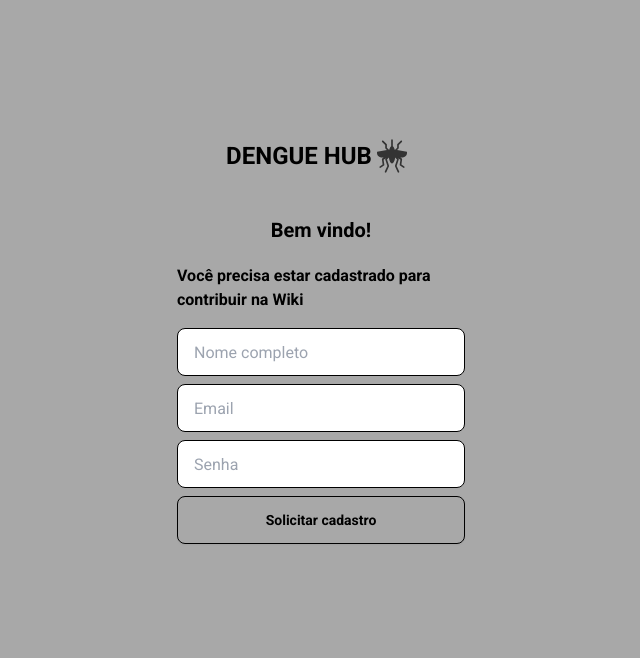
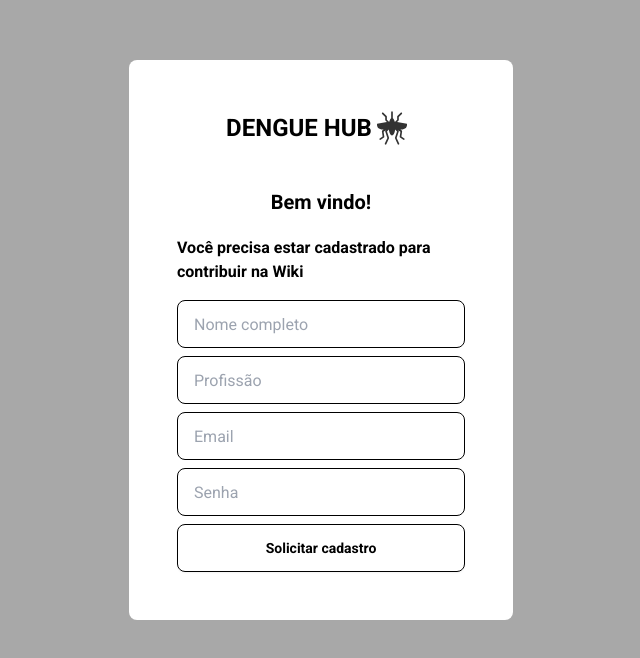
Before and after one commit to FelipeSoriaGolghetto/Dengue-Hub, a Next.js app in the folder FrontEnd/dengue-hub/: page /cadastro in a window 1280 px wide. Shown: the part 124-782 px from the top of the page, without its empty margins (319-959 px from the left). Built offline with nearby package versions, Linux system fonts and the light colour scheme.

Commit message:
Fix RegisterForm

```diff
--- a/FrontEnd/dengue-hub/components/LoginForm.tsx
+++ b/FrontEnd/dengue-hub/components/RegisterForm.tsx
@@ -3,7 +3,7 @@
 import Image from 'next/image';
 import React from 'react';
 
-export default function LoginForm() {
+export default function RegisterForm() {
     return(
     <form className="bg-white p-12 rounded-lg w-96 max-w-full flex justify-center items-center flex-col gap-2">
         <div className="flex items-center mb-1">
@@ -16,6 +16,11 @@ export default function LoginForm() {
       <input
         type="name"
         placeholder="Nome completo"
+        className="input input-primary w-full"
+      />
+      <input
+        type="job"
+        placeholder="Profissão"
         className="input input-primary w-full"
       />
       <input
--- a/FrontEnd/dengue-hub/pages/cadastro.tsx
+++ b/FrontEnd/dengue-hub/pages/cadastro.tsx
@@ -1,7 +1,7 @@
 import Image from 'next/image';
 import React from 'react';
 import '../styles/global.css';
-import LoginForm from '../components/LoginForm';
+import RegisterForm from '../components/RegisterForm';
 import Navbar from '../components/navbar.js';
 import Drawer from '../components/drawer.js';
 
@@ -9,7 +9,7 @@ export default function Home() {
   return(
     <main>
       <div className="h-screen flex justify-center items-center bg-white-300 px-5">
-        <LoginForm />
+        <RegisterForm />
       </div>
     </main>
   );
--- a/FrontEnd/dengue-hub/tailwind.config.js
+++ b/FrontEnd/dengue-hub/tailwind.config.js
@@ -8,12 +8,11 @@ module.exports = {
     './components/**/*.{js,ts,jsx,tsx}',
   ],
   theme: {
+    extend: {
     colors:{
         sidebar: '#C7EAC1',
         button: '#96CE8C',
-    },
-    extend: {
-      colors: {
+        background: '#F5F5F5',
         background: "var(--background)",
         foreground: "var(--foreground)",
       },
```
